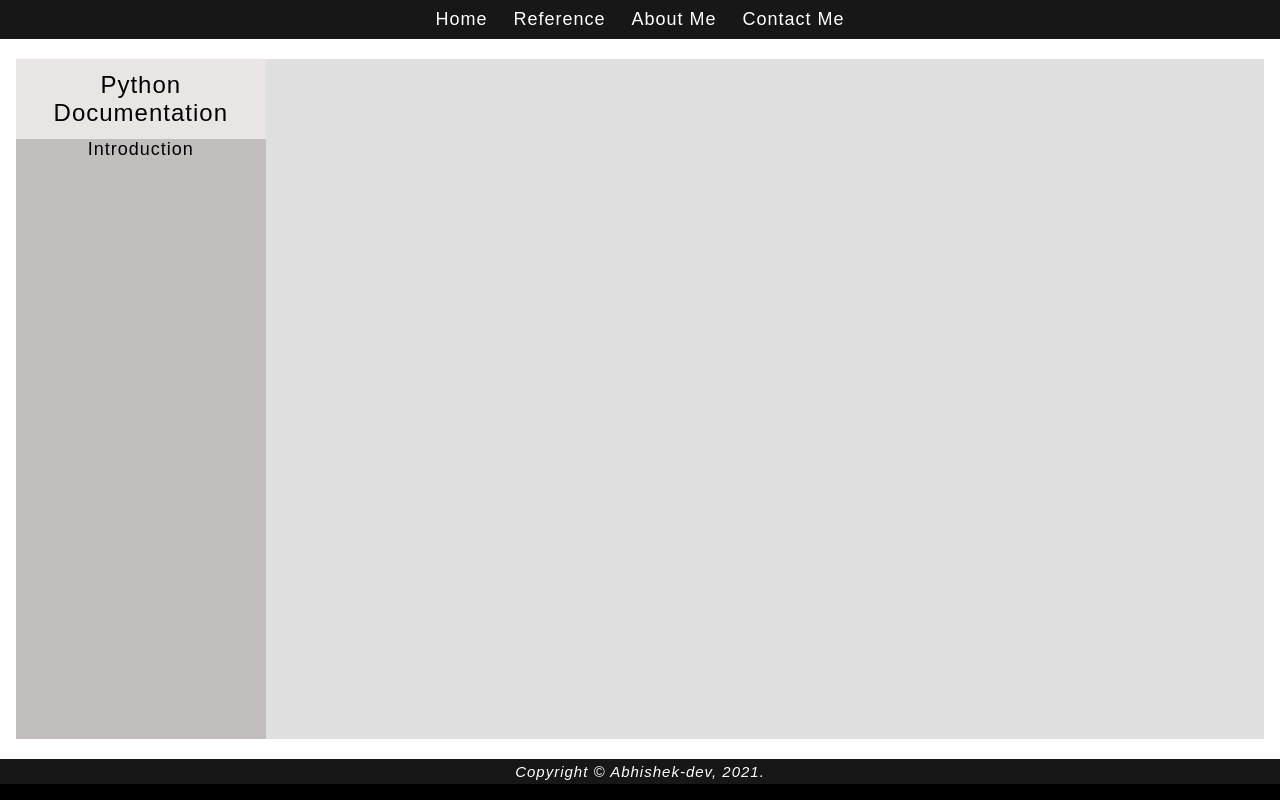
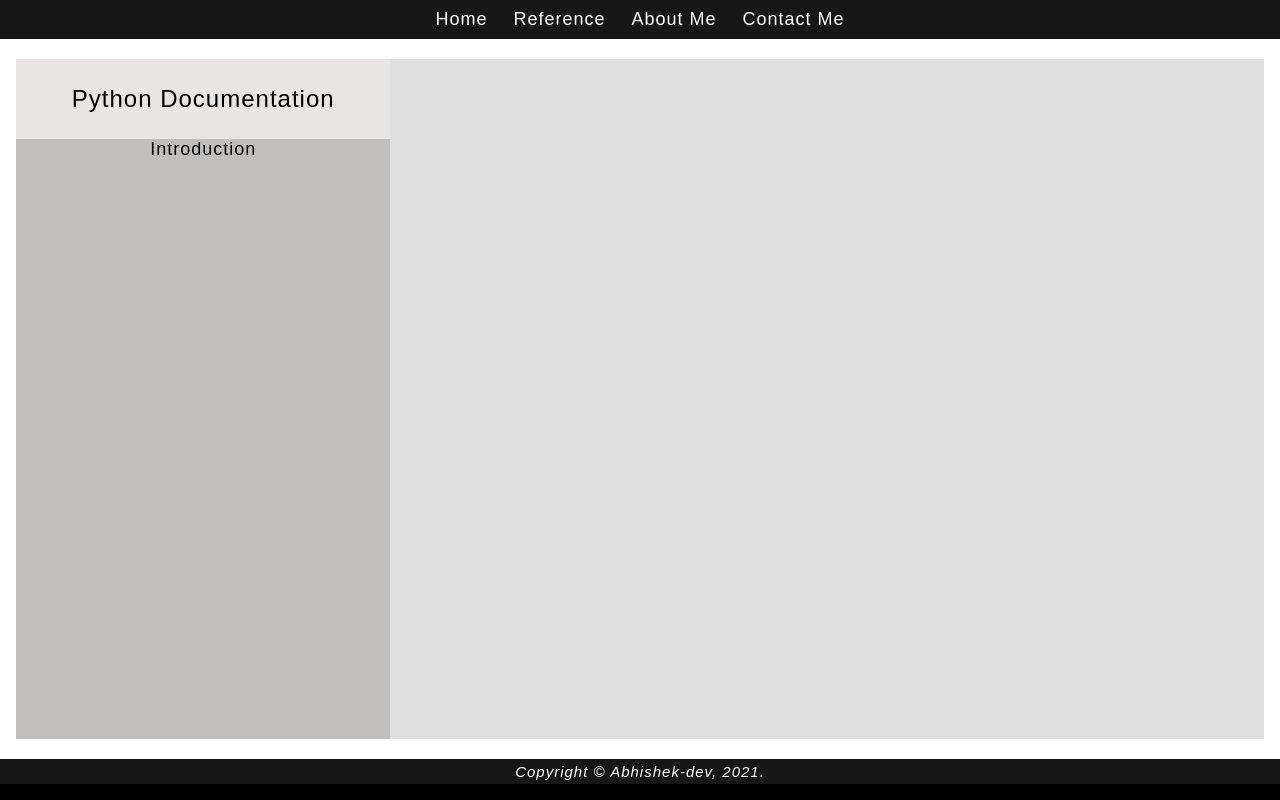
Before and after one commit to abhi0661236/Documentation, a plain HTML site: page index.html in a window 1280 px wide. Drawn offline with Linux system fonts and the light colour scheme.

Commit message:
Addind some files

```diff
--- a/index.css
+++ b/index.css
@@ -39,7 +39,7 @@ header a:hover
 
 
 
-#main-doc
+main
 {
         background-color: rgb(255, 255, 255);
         width: 100%;
@@ -49,7 +49,7 @@ header a:hover
         display: flex;
 }
 
-main .main-section
+main .left
 {
         background-color: green;
         width: 30%;
@@ -57,13 +57,13 @@ main .main-section
         box-sizing: border-box;
         margin: auto 0;
 }
-main .main-section .down
+main .left .down
 {
         background-color: rgb(194, 190, 190);
         width: 100%;
         height: 75vh;
 }
-main .main-section .down ul
+main .left .down ul
 {
         width: 90%;
         height: auto;
@@ -71,7 +71,7 @@ main .main-section .down ul
         list-style: none;
 
 }
-main .main-section .down ul li a
+main .left .down ul li a
 {
         color: black;
         box-sizing: border-box;
@@ -80,7 +80,7 @@ main .main-section .down ul li a
         text-decoration: none;
 }
 
-main .main-section .up
+main .left .up
 {
         background-color: rgb(233, 229, 229);
         width: 100%;
@@ -90,7 +90,7 @@ main .main-section .up
 
 
 
-main .main-section .up p
+main .left .up p
 {
         color: black;
         display: table-cell;
@@ -98,7 +98,7 @@ main .main-section .up p
         font-size: 1.5rem;
 }
 
-main .main-section
+main .right
 {
         background-color: rgb(224, 223, 223);
         width: 70%;
--- a/index.html
+++ b/index.html
@@ -27,7 +27,7 @@
 
 
 	<main id="main-doc">
-		<section class="main-section">
+		<div class="left">
 			<div class="up">
 
 				<p>Python Documentation</p>
@@ -40,19 +40,10 @@
 					</li>
 				</ul>
 			</div>
-		</section>
-		<section class="main-section" id="opener">
+		</div>
+		<div class="right" id="opener">
 			<iframe src="" title="Iframe" name="opener" class="opener"></iframe>
-		</section>
-		<section class="main-section">
-
-		</section>
-		<section class="main-section">
-
-		</section>
-		<section class="main-section">
-
-		</section>
+		</div>
 	</main>
 
 
```
Also changed, not shown: 1 other file.
